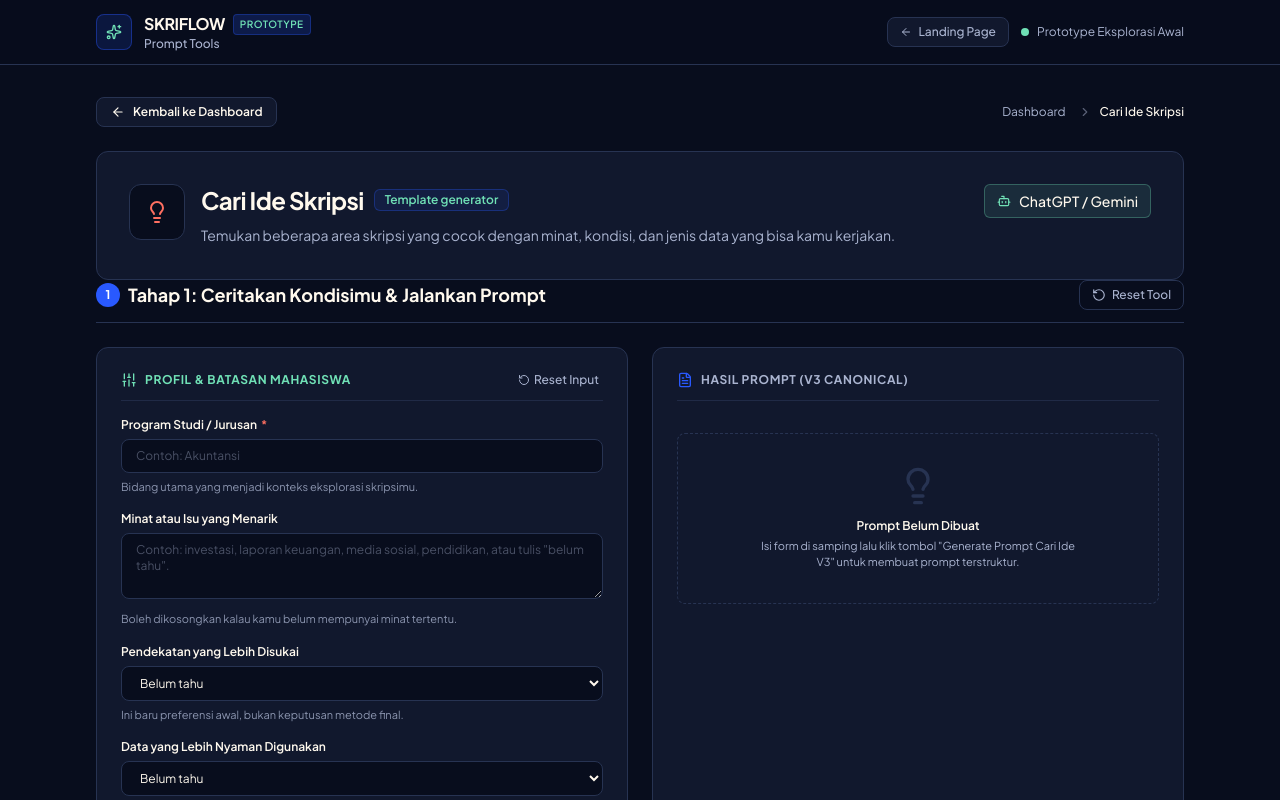
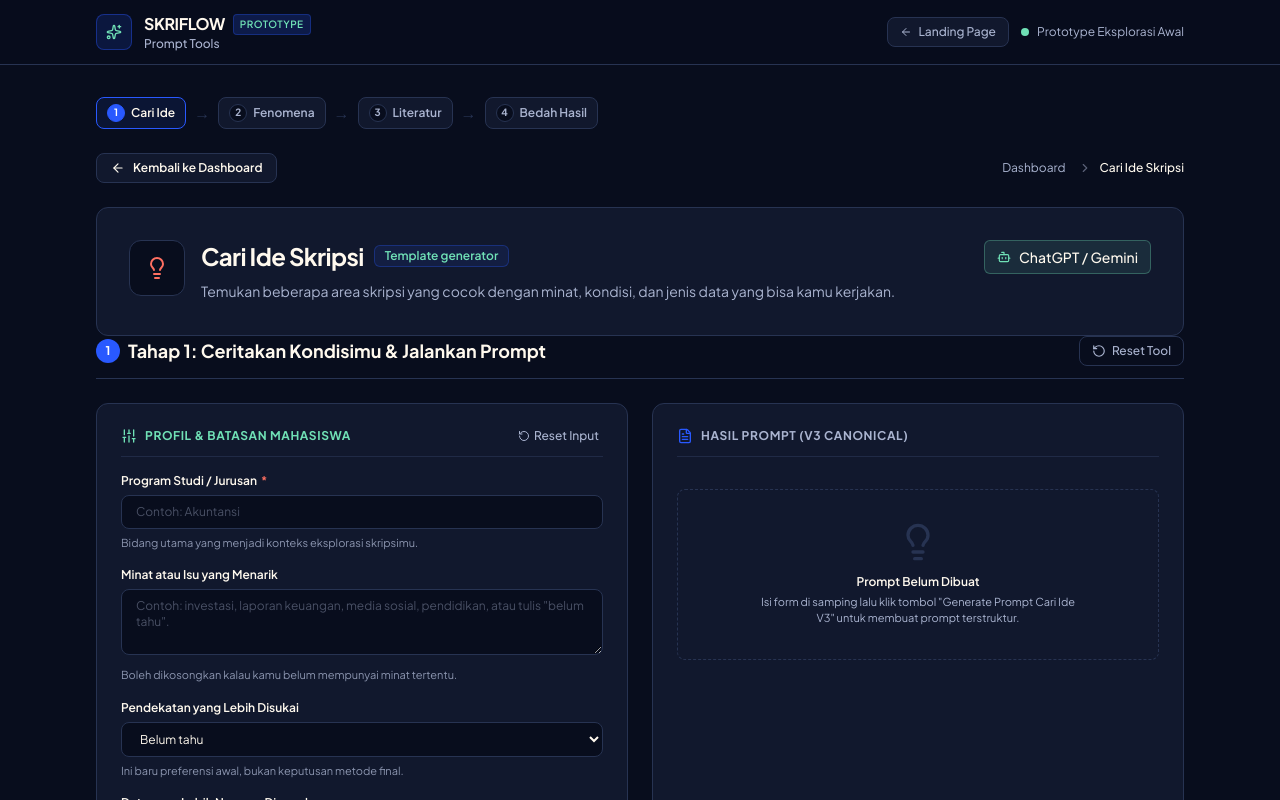
Before and after one commit to kcngismch/SKRIFLOW12, a Next.js app: page /tools/cari-ide-skripsi in a window 1280 px wide. Shown: the top 800 px of the page. Built offline with nearby package versions, Linux system fonts and the light colour scheme.

Commit message:
Batch B UX: ToolStepper 4-step di semua halaman tool (posisi alur kerja selalu terlihat)

```diff
--- a/src/components/ToolDetailShell.tsx
+++ b/src/components/ToolDetailShell.tsx
@@ -6,6 +6,7 @@ import { ToolGeneratorContainer } from "./generator/ToolGeneratorContainer";
 import { IdeaToolContainer } from "./generator/IdeaToolContainer";
 import { PhenomenonToolContainer } from "./generator/PhenomenonToolContainer";
 import { BedahToolContainer } from "./generator/BedahToolContainer";
+import { ToolStepper } from "./generator/ToolStepper";
 import {
   ArrowLeft,
   ChevronRight,
@@ -34,6 +35,9 @@ const getToolIcon = (iconName: Tool["iconName"]) => {
 export const ToolDetailShell: React.FC<ToolDetailShellProps> = ({ tool }) => {
   return (
     <div className="mx-auto max-w-6xl px-4 py-8 sm:px-6 lg:px-8">
+      {/* Stepper: posisi dalam alur 4 tool */}
+      <ToolStepper currentStep={tool.slug} />
+
       {/* Navigation & Breadcrumbs */}
       <div className="mb-6 flex flex-wrap items-center justify-between gap-4">
         <Link
--- /dev/null
+++ b/src/components/generator/ToolStepper.tsx
@@ -0,0 +1,69 @@
+"use client";
+
+import React from "react";
+import Link from "next/link";
+import { Check, Lock } from "lucide-react";
+
+const JOURNEY = [
+  { slug: "cari-ide-skripsi", label: "Cari Ide" },
+  { slug: "cari-fenomena-awal", label: "Fenomena" },
+  { slug: "cari-literatur-awal", label: "Literatur" },
+  { slug: "bedah-hasil-notebooklm", label: "Bedah Hasil" },
+] as const;
+
+/**
+ * Stepper horizontal 4 tool di atas halaman tool.
+ * Fungsi: user selalu tahu posisi + urutan alur kerja (gap proses ilmiah = sequential).
+ * State: done = slug sebelum currentStep; active = halaman ini; upcoming = abu-abu terkunci.
+ */
+export const ToolStepper: React.FC<{ currentStep: string }> = ({ currentStep }) => {
+  const idx = JOURNEY.findIndex((s) => s.slug === currentStep);
+
+  return (
+    <nav aria-label="Alur kerja SKRIFLOW" className="mb-6">
+      <ol className="flex flex-wrap items-center gap-1.5 sm:gap-2">
+        {JOURNEY.map((step, i) => {
+          const isDone = idx >= 0 && i < idx;
+          const isActive = i === idx;
+          const isUpcoming = idx < 0 || i > idx;
+          const stateClass = isDone
+            ? "border-[#70E1B6]/40 bg-[#70E1B6]/10 text-[#70E1B6]"
+            : isActive
+              ? "border-[#2959FF] bg-[#2959FF]/10 text-[#FFF9EE]"
+              : "border-[#273352] bg-[#11182D] text-[#AAB4D0]";
+          return (
+            <li key={step.slug} className="flex items-center gap-1.5 sm:gap-2">
+              <Link
+                href={`/tools/${step.slug}`}
+                aria-current={isActive ? "step" : undefined}
+                title={isUpcoming ? `${i + 1}. ${step.label} (belum dilalui)` : `${i + 1}. ${step.label}`}
+                className={`flex items-center gap-1.5 rounded-lg border px-2.5 py-1.5 text-xs font-semibold transition-colors focus-visible:ring-2 focus-visible:ring-[#2959FF] focus-visible:outline-none ${stateClass} hover:border-[#2959FF]/60`}
+              >
+                <span
+                  className={`flex h-[18px] w-[18px] items-center justify-center rounded-full border text-[10px] font-bold ${
+                    isDone
+                      ? "border-[#70E1B6]/60 bg-[#70E1B6]/20 text-[#70E1B6]"
+                      : isActive
+                        ? "border-[#2959FF] bg-[#2959FF] text-white"
+                        : "border-[#273352] bg-[#080D1D] text-[#AAB4D0]"
+                  }`}
+                >
+                  {isDone ? <Check className="h-2.5 w-2.5" aria-hidden="true" /> : i + 1}
+                </span>
+                <span className={isUpcoming ? "hidden sm:inline" : ""}>
+                  {step.label}
+                </span>
+                {isUpcoming && <Lock className="h-3 w-3 opacity-50 sm:hidden" aria-hidden="true" />}
+              </Link>
+              {i < JOURNEY.length - 1 && (
+                <span aria-hidden="true" className="text-[#273352]">
+                  →
+                </span>
+              )}
+            </li>
+          );
+        })}
+      </ol>
+    </nav>
+  );
+};
```
